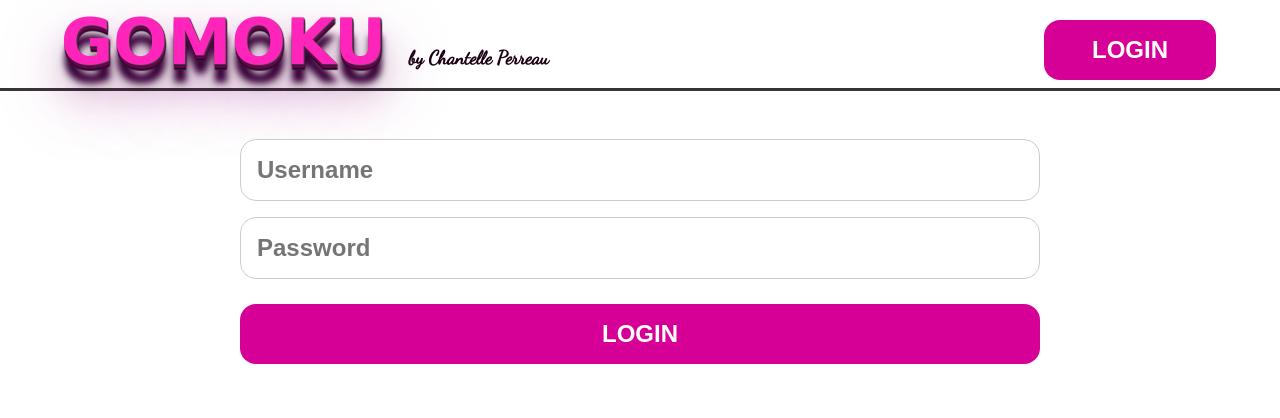
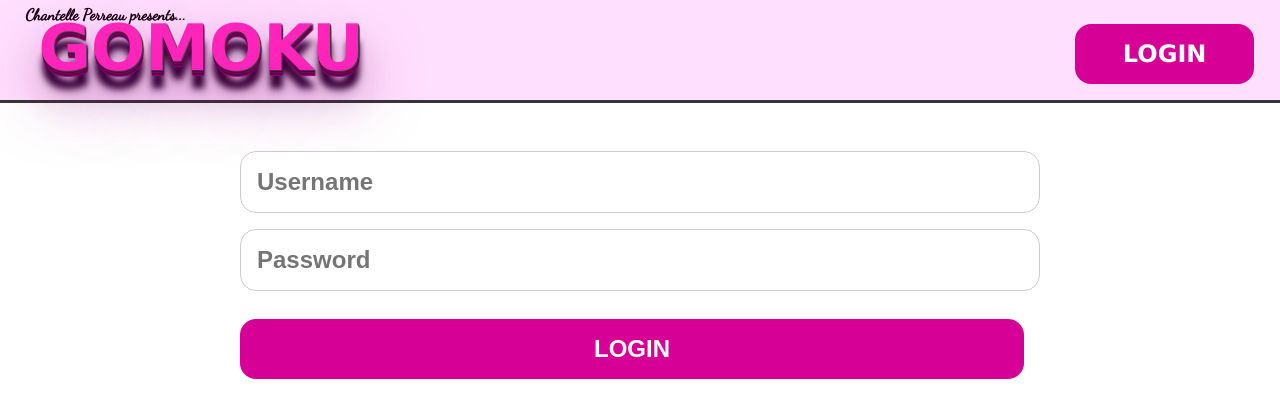
Before and after one commit to ChantellePe/Gomoku_Deployed, a React (Create React App) app in the folder assignment_2/: page /login in a window 1280 px wide. Shown: the top 418 px of the page. Built offline with nearby package versions, Linux system fonts and the light colour scheme.

Commit message:
Restyled and add Link tp Header

```diff
--- a/assignment_2/src/components/Button.module.css
+++ b/assignment_2/src/components/Button.module.css
@@ -1,6 +1,6 @@
 .button {
     width: auto;
-    height: 80%;
+    height: 90%;
     text-align: center;
     align-items: right;
     background-color: #d60096;
@@ -16,7 +16,9 @@
     touch-action: manipulation;
     transition: background-color 0.167s cubic-bezier(0.4, 0, 0.2, 1) 0s, box-shadow 0.167s cubic-bezier(0.4, 0, 0.2, 1) 0s, color 0.167s cubic-bezier(0.4, 0, 0.2, 1) 0s;
     user-select: none;
-    margin-top: 1.2%;
+    margin-top: 1.5%;
+    text-decoration: none;
+    margin-right: 2%;
 }
 
 .button:hover {
--- a/assignment_2/src/components/Header.module.css
+++ b/assignment_2/src/components/Header.module.css
@@ -1,8 +1,36 @@
-.header {
+.author {
+    font-size: 1rem;
+    pointer-events: none;
+    font-family: 'Dancing Script', cursive, Times, serif;
+    text-shadow: none;
+    text-transform: none;
+    font-weight: 700;
+    color: rgb(27, 0, 19);
+    user-select: none;
+    display: inline-flex;
+    position: absolute;
+    margin-left: 2%;
+    margin-bottom: 2%;
+}
+
+.container {
+    border-bottom: 3px solid #363636;
+    padding-bottom: 8px;
+    padding-top: 5px;
+    width: 100%;
+    display: inline-flex;
+    justify-content: space-between;
+    background-color: rgb(255, 205, 253, 0.65);
+}
+
+.title {
     color: rgb(255, 37, 186);
+    margin-top: 0.5%;
+    margin-bottom: 0.5%;
     text-align: left;
-    padding-left: 5%;
+    padding-left: 3%;
     border-width: 1rem;
+    text-decoration: none;
     font-size: 4rem;
     font-family: Verdana, Geneva, Tahoma, sans-serif;
     text-transform: uppercase;
@@ -11,30 +39,11 @@
         1px 2px 1px #4d0046,
         1px 3px 1px #8a015c,
         1px 4px 1px #580051,
-        1px 5px 1px #380027,
-        1px 6px 1px #252525,
+        1px 5px 1px #5c0040,
+        1px 6px 1px #99007f,
         1px 18px 6px rgb(58, 0, 58),
-        1px 22px 10px rgba(16, 16, 16, 0.2),
-        1px 25px 35px rgba(16, 16, 16, 0.2),
+        1px 22px 10px rgba(29, 0, 24, 0.2),
+        1px 25px 35px rgba(39, 0, 33, 0.2),
         1px 30px 60px rgba(179, 0, 155, 0.5);
 
 }
-
-.container {
-    border-bottom: 3px solid #363636;
-    padding-bottom: 8px;
-    padding-top: 5px;
-    width: auto;
-    display: inline-flex;
-    padding-right: 5%;
-    justify-content: space-between;
-}
-
-span {
-    font-size: 30%;
-    font-family: 'Dancing Script', cursive, Times, serif;
-    text-shadow: none;
-    text-transform: none;
-    margin-top: 25%;
-    color: rgb(27, 0, 19);
-}
--- a/assignment_2/src/components/Header.tsx
+++ b/assignment_2/src/components/Header.tsx
@@ -2,18 +2,24 @@ import React from 'react'
 import { useContext } from 'react'
 import { Link, useNavigate, useLocation } from 'react-router-dom'
 import style from './Header.module.css'
+import buttonStyle from './Button.module.css'
 import Button from './Button'
+import '../index.css'
 
 
 
 function Header() {
     return (
-        <div className={style.container}>
-            <header className={style.header}>
-                Gomoku <span className={style.author}>by Chantelle Perreau</span>
-            </header>
-            <Button>Login</Button>
-        </div>
+        <header>
+            <div className={style.container}>
+                <span className={style.author}>Chantelle Perreau presents...</span>
+                <Link to="/" className={style.title}>
+                    Gomoku
+                </Link>
+
+                <Link to="login" className={buttonStyle.button}>Login</Link>
+            </div>
+        </header >
     )
 }
 
--- a/assignment_2/src/index.css
+++ b/assignment_2/src/index.css
@@ -1,6 +1,6 @@
 body {
   margin: 0;
-  font-family: -apple-system, BlinkMacSystemFont, 'Segoe UI', 'Roboto', 'Oxygen',
+  font-family: Verdana, Geneva, Tahoma, sans-serif, 'Roboto', 'Oxygen',
     'Ubuntu', 'Cantarell', 'Fira Sans', 'Droid Sans', 'Helvetica Neue',
     sans-serif;
   -webkit-font-smoothing: antialiased;
```
